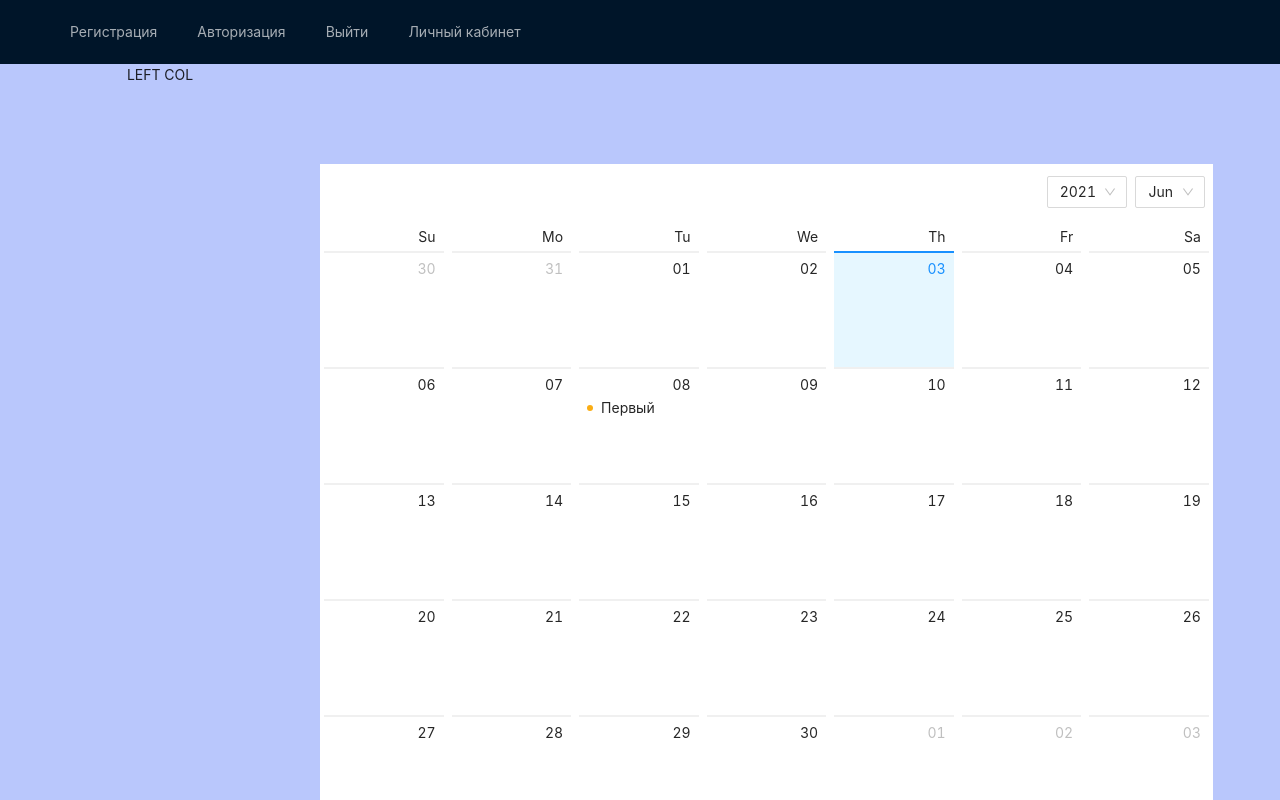
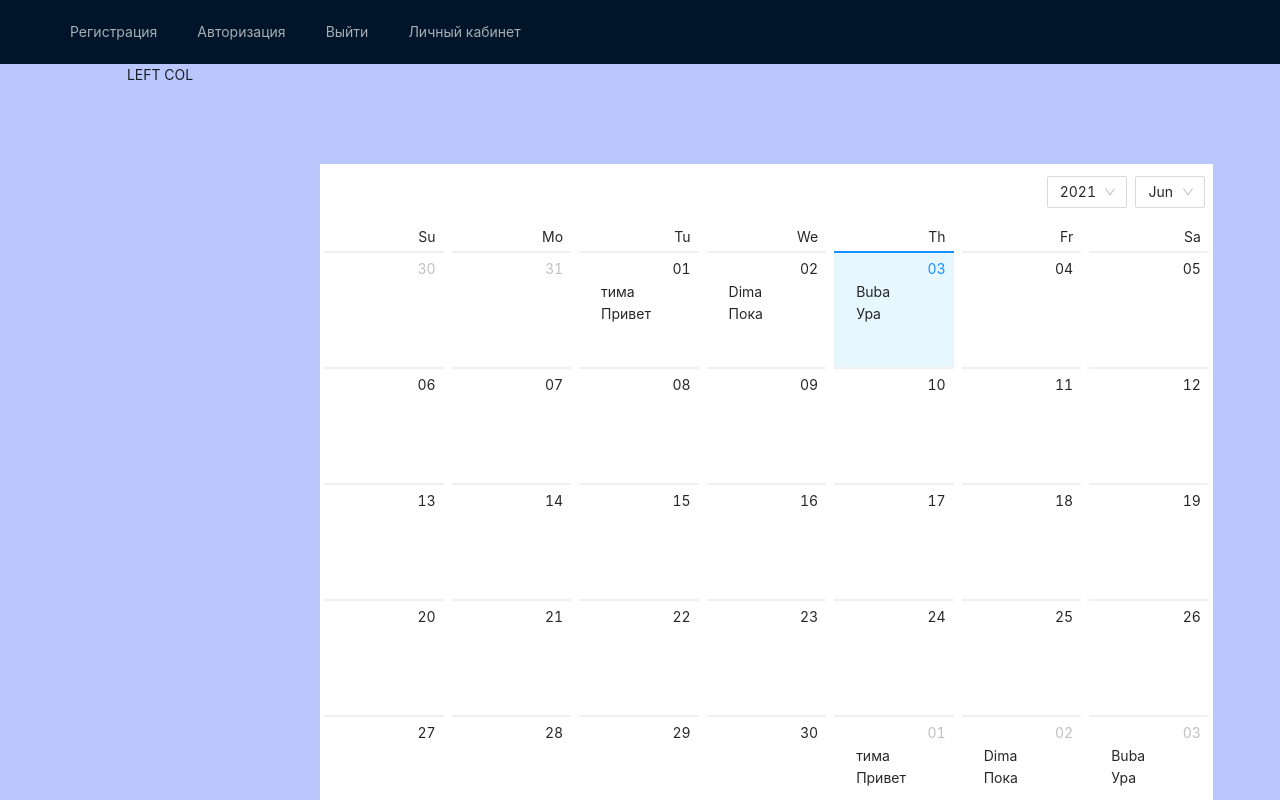
Before and after one commit to serafimq/DoctorHause, a React (Create React App) app in the folder client/: page /homepage in a window 1280 px wide. Shown: the top 800 px of the page. Built offline with nearby package versions, Linux system fonts and the light colour scheme.

Commit message:
fix bugs

```diff
--- a/client/src/components/Homepage/PersonalArea/CalendarPage/CalendarPage.jsx
+++ b/client/src/components/Homepage/PersonalArea/CalendarPage/CalendarPage.jsx
@@ -7,32 +7,76 @@ import CalendarModal from '../CalendarModal/CalendarModal';
 const CalendarPage = () => {
 
   const [event, setEvent] = useState({})
+
+  event.num = 4;
   console.log(event);
+  const allEvents = [
+    {
+      firstLastName: 'тима',
+      hospital: 'Привет',
+      num : 1,
+    },
+    {
+      firstLastName: 'Dima',
+      hospital: 'Пока',
+      num : 2,
+    },
+    {
+      firstLastName: 'Buba',
+      hospital: 'Ура',
+      num : 3,
+    },
+  ]
+  allEvents.push(event)
+  const filter1 = allEvents.filter(el => el.num === 1)
+  const filter2 = allEvents.filter(el => el.num === 2)
+  const filter3 = allEvents.filter(el => el.num === 3)
+  const filter4 = allEvents.filter(el => el.num === 4)
+
+
+
+
   function getListData(value) {
 
-    const one = [{ type: 'warning', content: 'Первый' }]
+      let listData;
+      switch (value.date()) {
 
+        case 1:
+          listData = filter1;
+          break;
+        case 2:
+          listData = filter2;
+          break;
+        case 3:
+          listData = filter3;
+          break;
 
-    let listData;
-    switch (value.date()) {
+        case 4:
+          listData = filter4;
+          break;
 
-      case 8:
-        listData = one;
-        break;
+          default:
+          }
+          return listData || [];
 
-
-      default:
-    }
-    return listData || [];
   }
 
   function dateCellRender(value) {
     const listData = getListData(value);
+    console.log('hi', listData)
     return (
       <ul className={style.events}>
         {listData.map(item => (
           <li key={item.content}>
-            <Badge status={item.type} text={item.content} />
+            <div>
+
+            <Badge status={item.hospital} text={item.firstLastName} />
+            </div>
+            <div>
+
+            <Badge status={item.hospital} text={item.hospital} />
+            </div>
+
           </li>
         ))}
       </ul>
```
